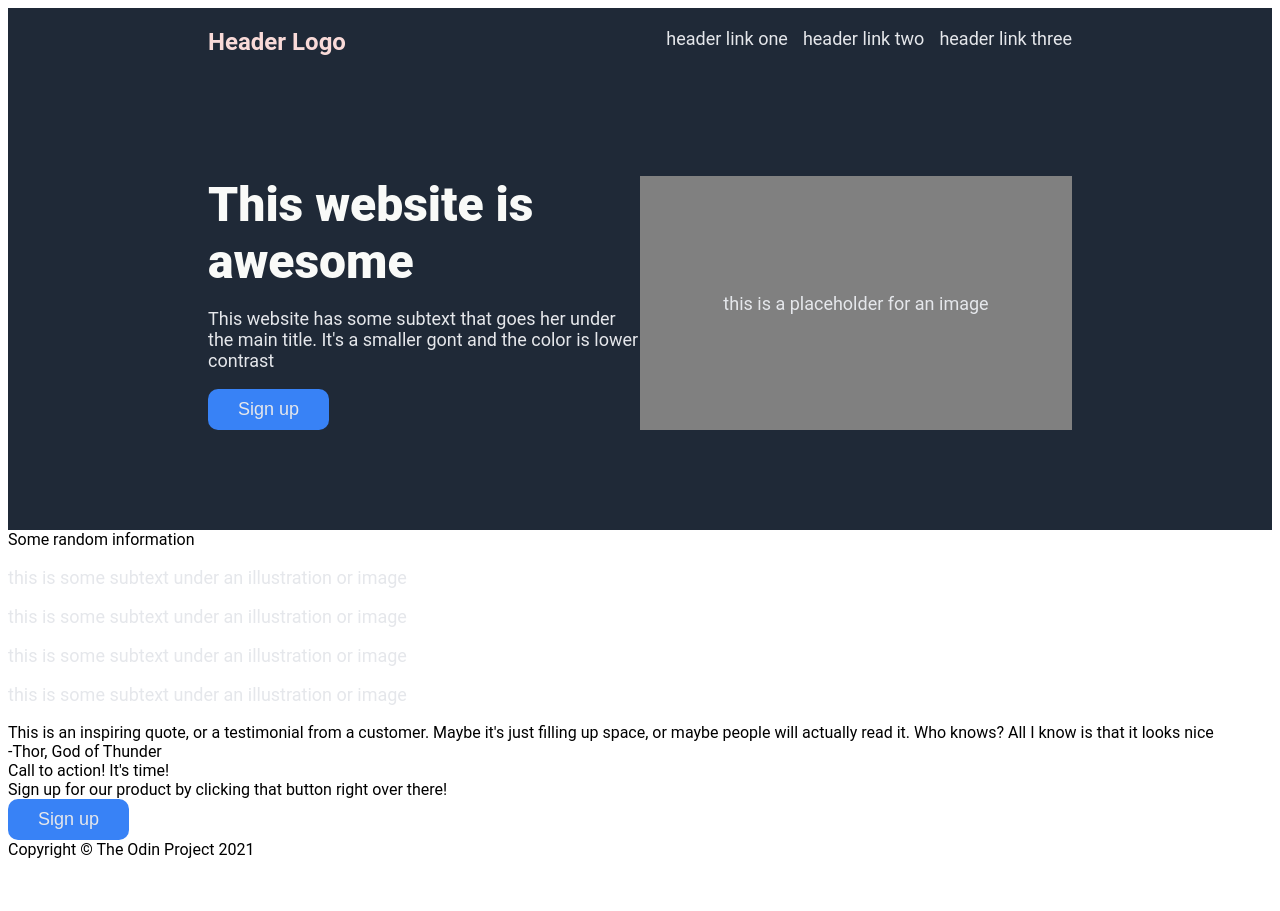
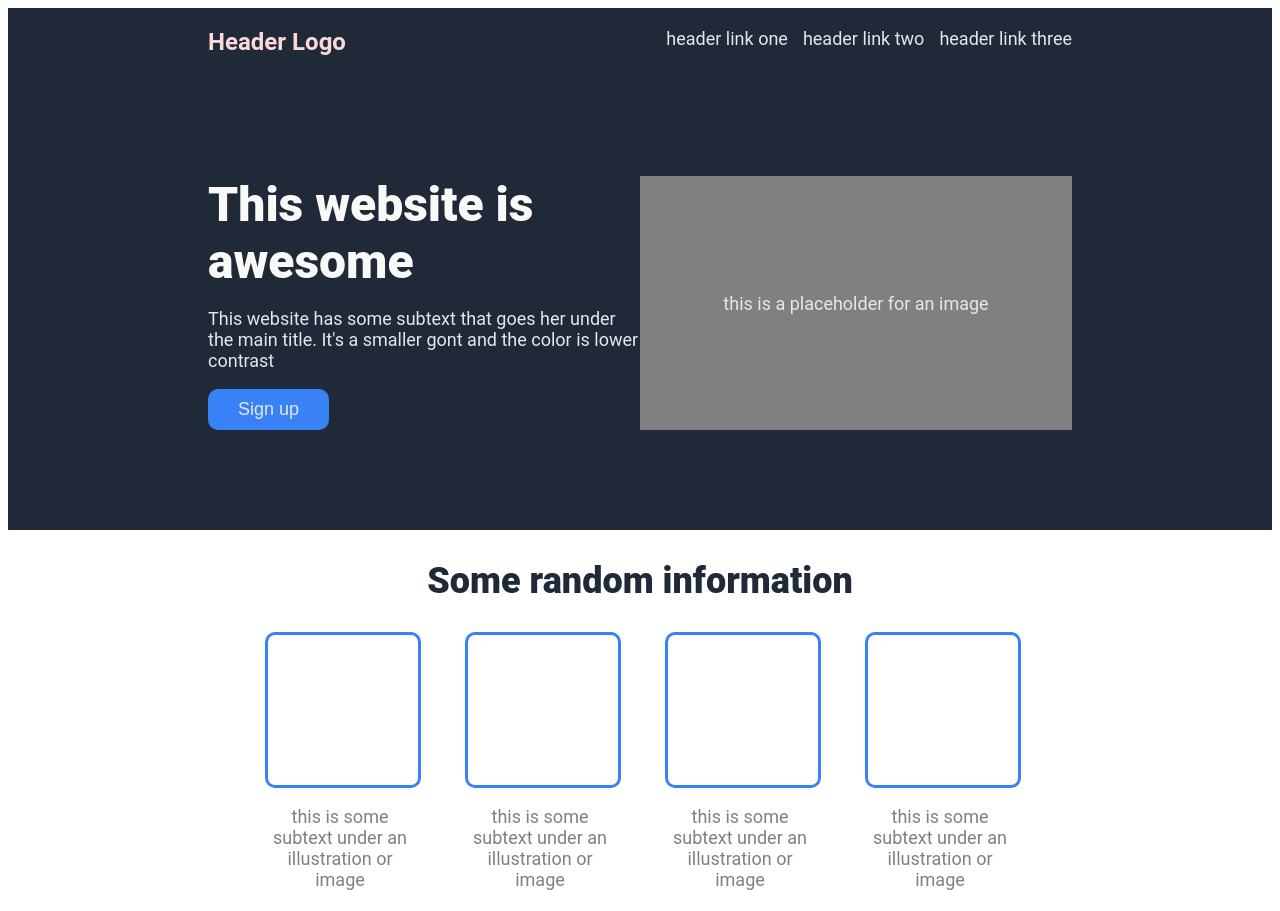
Before and after one commit to ShaunLaidlow/landing-page, a plain HTML site: page index.html in a window 1280 px wide. Shown: the top 911 px of the page. Before the commit the page ends 867 px from the top, so only its background shows below. Drawn offline with Linux system fonts and the light colour scheme.

Commit message:
Create CSS for Section Two

```diff
--- a/style.css
+++ b/style.css
@@ -64,3 +64,41 @@ button {
     padding: 100px 200px;
     justify-content: space-between;
 }
+
+.section-two {
+    display: flex;
+    flex-direction: column;
+    align-items: center;
+}
+
+.title {
+    font-size: 36px;
+    font-weight: 900;
+    color: #1F2937;
+    padding: 30px;
+}
+
+.section-two p {
+    color: grey;
+}
+
+.container {
+    display: flex;
+    justify-content: center;
+    gap: 50px;
+    margin-bottom: 100px;
+}
+
+.square-image {
+
+    width: 150px;
+    height: 150px;
+    border: solid 3px;
+    border-color: #3882F6;
+    border-radius: 10px;
+}
+
+.item {
+    width: 150px;
+    text-align: center;
+}
```
